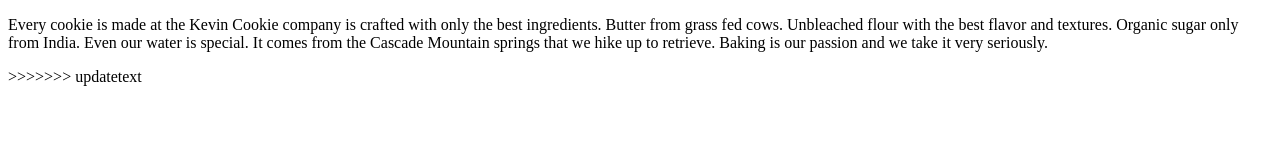
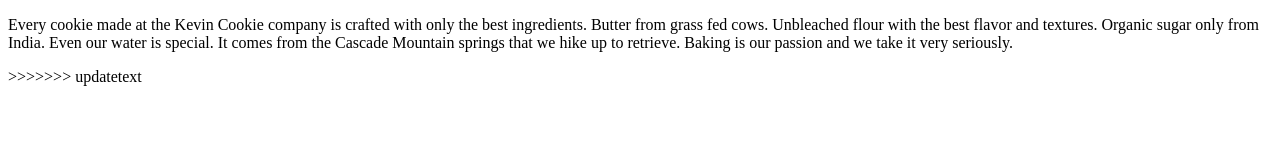
Before and after one commit to GajendraBN/kevintutorial.com, a plain HTML site: page index.htm in a window 1280 px wide. Drawn offline with Linux system fonts and the light colour scheme.

Commit message:
Update index.htm

```diff
--- a/index.htm
+++ b/index.htm
@@ -3,7 +3,7 @@
 <body>
 
 
-<p>Every cookie is made at the Kevin Cookie company is crafted with only the best ingredients. Butter from grass fed cows. Unbleached flour with the best flavor and textures. Organic sugar only from India. Even our water is special. It comes from the Cascade Mountain springs that we hike up to retrieve. Baking is our passion and we take it very seriously.</p>
+<p>Every cookie made at the Kevin Cookie company is crafted with only the best ingredients. Butter from grass fed cows. Unbleached flour with the best flavor and textures. Organic sugar only from India. Even our water is special. It comes from the Cascade Mountain springs that we hike up to retrieve. Baking is our passion and we take it very seriously.</p>
 >>>>>>> updatetext
 
 </body>
```
